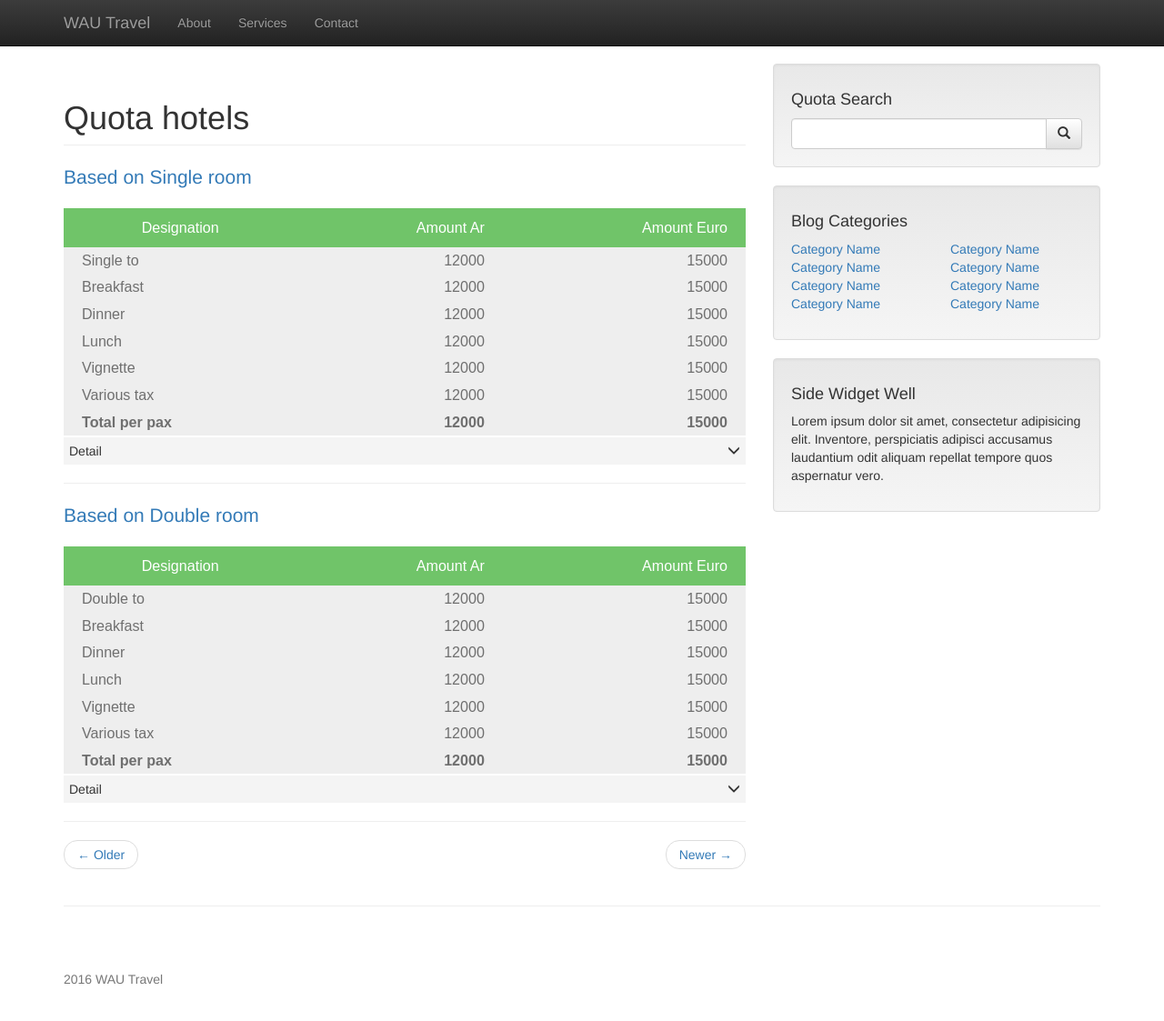
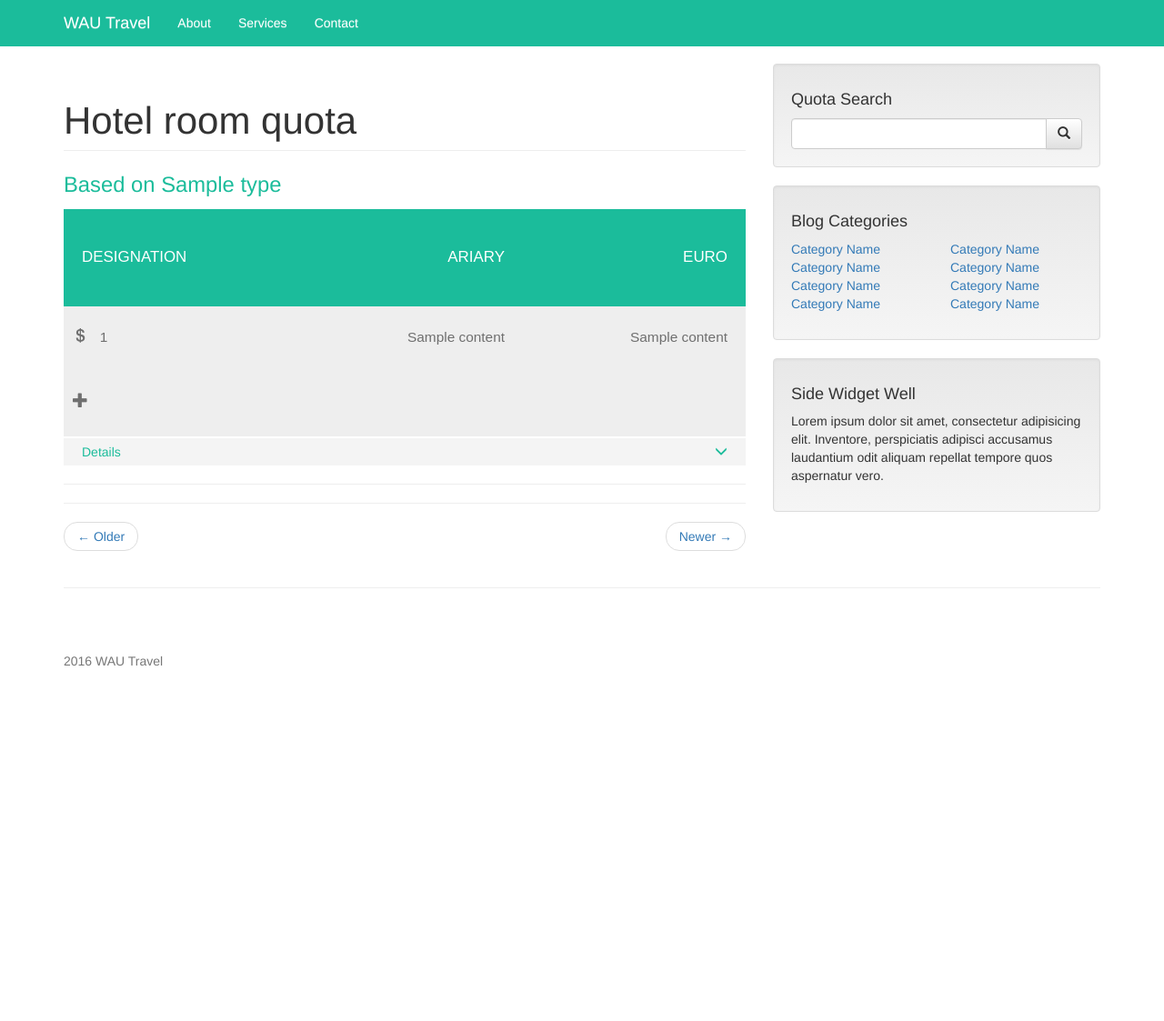
Before and after one commit to WAUIO/Quota, a PHP site: template templates/index.twig in a window 1280 px wide. Shown: the top 1123 px of the page at 91% size. After the commit the page ends 733 px from the top, so only its background shows below. Run offline with PHP 8.4, Linux system fonts and the light colour scheme; the template is opened without the code that fills it: most values are stand-ins (such as "Sample title", 1, 10 or a date in 2020); some libraries are stand-ins or nearby versions.

Commit message:
add files

```diff
--- /dev/null
+++ b/application/Utils/Details.php
@@ -0,0 +1,6 @@
+<?php
+
+class Details
+{
+    var $det;
+}
--- a/application/routes.php
+++ b/application/routes.php
@@ -1,3 +1,3 @@
 <?php
 
-$app->get('/', 'App\Http\Controller\WelcomeController@index');
+$app->get('/', 'App\Http\Controller\QuotaViewController@index');
--- a/public/css/style.css
+++ b/public/css/style.css
@@ -6,11 +6,18 @@ body {
 footer {
     margin: 50px 0;
 }
+.navbar-fixed-top{
+    background: #1BBC9B;
+}
+.title-logo, .navbar-nav{
+    color:white;
+}
 
-.based_on{
-    cursor: pointer;
-    text-decoration: none;
+.base_title{
+    font-size: 170%;
+    color: #1BBC9B;
 }
+
 
 .calculation_quota{
     height: 250px;
@@ -20,30 +27,46 @@ footer {
 .flat-table {
     font-family: sans-serif;
     -webkit-font-smoothing: antialiased;
-    font-size: 115%;
+    font-size: 110%;
     width: 100%;
     height: 250px;
 }
 th {
-    background-color: rgb(112, 196, 105);
+    background-color: #1BBC9B;
     color: white;
     font-weight: normal;
+    font-size: 110%;
     padding: 5px 10px;
-    text-align: center;
 }
 td {
     background-color: rgb(238, 238, 238);
     color: rgb(111, 111, 111);
-    padding-left: 20px;
+    padding-left: 10px;
     /*padding: 20px 30px;*/
 }
+.page-header{
+    font-size:300%;
+}
+
+.td_designation{
+    padding-left: 20px;
+}
+.designation_element{
+    padding-left: 10px;
+}
+.designation_total{
+    padding-left: 7px;
+}
+
 .td_amount{
     padding-right: 20px;
     text-align: right;
 }
+
 .tr_total{
     font-weight: bold;
-    border:1px ;
+    font-size: 110%;
+    background-color: rgba(35, 130, 255, 0.63);
 }
 
 .detail{
@@ -51,11 +74,14 @@ td {
 }
 
 .detail_head{
+    color: #1BBC9B;
     margin-top: 2px;
+    margin-left: 14px;
     height: 30px;
     line-height: 18px;
     cursor: pointer;
     padding: 6px;
+    padding-right:20px;
 }
 
 .detail_hr{
--- a/templates/index.twig
+++ b/templates/index.twig
@@ -11,62 +11,55 @@
             <div class="col-md-8">
 
                 <h1 class="page-header">
-                    Quota hotels
+                    Hotel room quota
                 </h1>
-
-                <!-- First Blog Post -->
-                <p class="lead">
-                    <a class="based_on" href="">Based on Single room</a>
-                </p>
+                {% for base in base_rooms %}
+                    <p class="base_title">Based on {{ base.type }}</p>
                     <div class="calculation_quota">
                         <table class="flat-table">
-
                             <tbody>
                             <tr>
-                                <th>Designation</th>
-                                <th class="td_amount">Amount Ar</th>
-                                <th class="td_amount">Amount Euro</th>
+                                <th class="td_designation">DESIGNATION</th>
+                                <th class="td_amount">ARIARY</th>
+                                <th class="td_amount">EURO</th>
                             </tr>
+                            {% for content in base.content %}
                                 <tr>
-                                <td>Single to</td>
-                                <td class="td_amount">12000</td>
-                                <td class="td_amount">15000</td>
+                                    <td>
+                                        <span
+                                            {% if(content[0]in ['Single room','Double room','Triple room','Family room','']) %}
+                                                class="glyphicon glyphicon-bed"
+                                            {% elseif(content[0]) in ['Breakfast','Dinner','Lunch'] %}
+                                                class="glyphicon glyphicon-cutlery"
+                                            {% else %}
+                                                class="glyphicon glyphicon-usd"
+                                            {% endif %}
+                                            >
+                                        </span>
+                                        <span class="designation_element">
+                                            {{ content[0] }}
+                                        </span>
+                                    </td>
+                                    <td class="td_amount">{{ content[1] }}</td>
+                                    <td class="td_amount">{{ content[2] }}</td>
                                 </tr>
-                            <tr>
-                                <td>Breakfast</td>
-                                <td class="td_amount">12000</td>
-                                <td class="td_amount">15000</td>
-                            </tr>
-                            <tr>
-                                <td>Dinner</td>
-                                <td class="td_amount">12000</td>
-                                <td class="td_amount">15000</td>
-                            </tr>
-                            <tr>
-                                <td>Lunch</td>
-                                <td class="td_amount">12000</td>
-                                <td class="td_amount">15000</td>
-                            </tr>
-                            <tr>
-                                <td>Vignette</td>
-                                <td class="td_amount">12000</td>
-                                <td class="td_amount">15000</td>
-                            </tr>
-                            <tr>
-                                <td>Various tax</td>
-                                <td class="td_amount">12000</td>
-                                <td class="td_amount">15000</td>
-                            </tr>
+                            {% endfor %}
                             <tr class="tr_total">
-                                <td>Total per pax</td>
-                                <td class="td_amount">12000</td>
-                                <td class="td_amount">15000</td>
+                                <td>
+                                    <span class="glyphicon glyphicon-plus"></span>
+                                    <span class="designation_total">
+                                        {{ base.total[0] }}
+                                    </span>
+                                </td>
+                                <td class="td_amount">{{ base.total[1] }}</td>
+                                <td class="td_amount">{{ base.total[2] }}</td>
                             </tr>
                             </tbody>
                         </table>
                     </div>
+
                     <div class="detail" id="only">
-                    <div class="detail_head">Detail<span class="glyphicon glyphicon-menu-down"></span></div>
+                        <div class="detail_head">Details<span class="glyphicon glyphicon-menu-down"></span></div>
 
                         <div class="detail_body">
                             <div class="detail_hr"></div>
@@ -82,76 +75,9 @@
                         </div>
                     </div>
 
+                    <hr>
+                {% endfor %}
 
-                <hr>
-                <!-- twice Blog Post -->
-                <p class="lead">
-                    <a class="based_on" href="">Based on Double room</a>
-                </p>
-                <div class="calculation_quota">
-                    <table class="flat-table">
-
-                        <tbody>
-                        <tr>
-                            <th>Designation</th>
-                            <th class="td_amount">Amount Ar</th>
-                            <th class="td_amount">Amount Euro</th>
-                        </tr>
-                        <tr>
-                            <td>Double to</td>
-                            <td class="td_amount">12000</td>
-                            <td class="td_amount">15000</td>
-                        </tr>
-                        <tr>
-                            <td>Breakfast</td>
-                            <td class="td_amount">12000</td>
-                            <td class="td_amount">15000</td>
-                        </tr>
-                        <tr>
-                            <td>Dinner</td>
-                            <td class="td_amount">12000</td>
-                            <td class="td_amount">15000</td>
-                        </tr>
-                        <tr>
-                            <td>Lunch</td>
-                            <td class="td_amount">12000</td>
-                            <td class="td_amount">15000</td>
-                        </tr>
-                        <tr>
-                            <td>Vignette</td>
-                            <td class="td_amount">12000</td>
-                            <td class="td_amount">15000</td>
-                        </tr>
-                        <tr>
-                            <td>Various tax</td>
-                            <td class="td_amount">12000</td>
-                            <td class="td_amount">15000</td>
-                        </tr>
-                        <tr class="tr_total">
-                            <td>Total per pax</td>
-                            <td class="td_amount">12000</td>
-                            <td class="td_amount">15000</td>
-                        </tr>
-                        </tbody>
-                    </table>
-
-                </div>
-                <div class="detail" id="double">
-                    <div class="detail_head">Detail<span class="glyphicon glyphicon-menu-down"></span></div>
-
-                    <div class="detail_body">
-                        <div class="detail_hr"></div>
-                        <div class="detail_body_elements">
-
-                            blabla<br/>
-                            bleble<br/>
-                            blibli<br/>
-                            bloblo<br/>
-                            blublu
-
-                        </div>
-                    </div>
-                </div>
                 <hr>
 
                 <!-- Pager -->
--- a/templates/layout.twig
+++ b/templates/layout.twig
@@ -22,13 +22,13 @@
     <link href="/css/dataTables.bootstrap.min.css" rel="stylesheet">
     <link href="/css/style.css" rel="stylesheet">
     <link href="/css/jquery.dataTables.min.css" rel="stylesheet">
-    <link rel="shortcut icon" href="/images /favicon.ico">
+    <link rel="shortcut icon" href="/images/favicon.ico">
 </head>
 
 <body class="main">
 
 <!-- Navigation -->
-<nav class="navbar navbar-inverse navbar-fixed-top" role="navigation">
+<nav class="navbar  navbar-fixed-top" role="navigation">
     <div class="container">
         <!-- Brand and toggle get grouped for better mobile display -->
         <div class="navbar-header">
@@ -44,13 +44,13 @@
         <div class="collapse navbar-collapse" id="bs-example-navbar-collapse-1">
             <ul class="nav navbar-nav">
                 <li>
-                    <a href="#">About</a>
+                    <a href="#" class="title-logo">About</a>
                 </li>
                 <li>
-                    <a href="#">Services</a>
+                    <a href="#" class="title-logo">Services</a>
                 </li>
                 <li>
-                    <a href="#">Contact</a>
+                    <a href="#" class="title-logo">Contact</a>
                 </li>
             </ul>
         </div>
```
Also changed, not shown: application/Http/Controller/QuotaViewController.php (added, +118 -0 lines), application/Http/Controller/WelcomeController.php (deleted, +0 -16 lines), application/Utils/RoomBase.php (added, +108 -0 lines), public/images/favicon.ico. Lines whose indentation alone changed are shown as unchanged.
